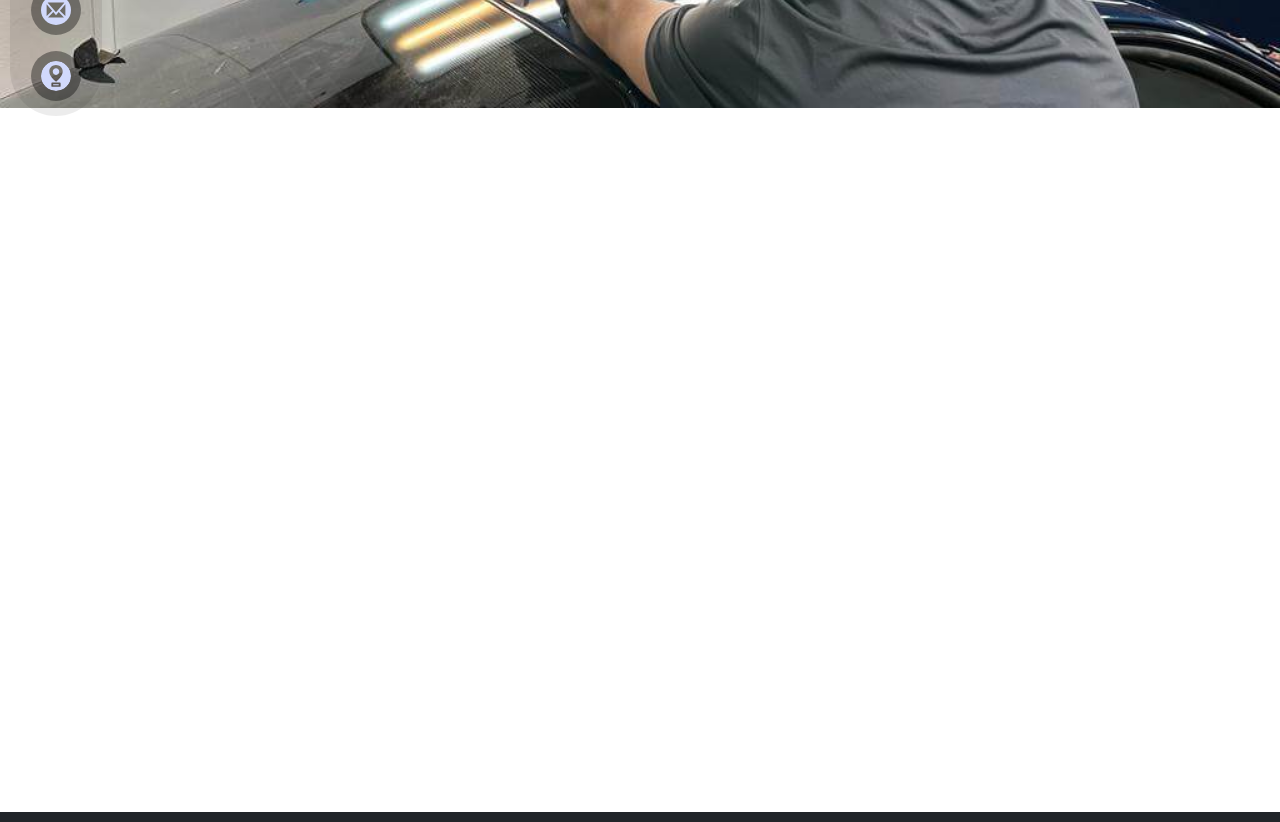
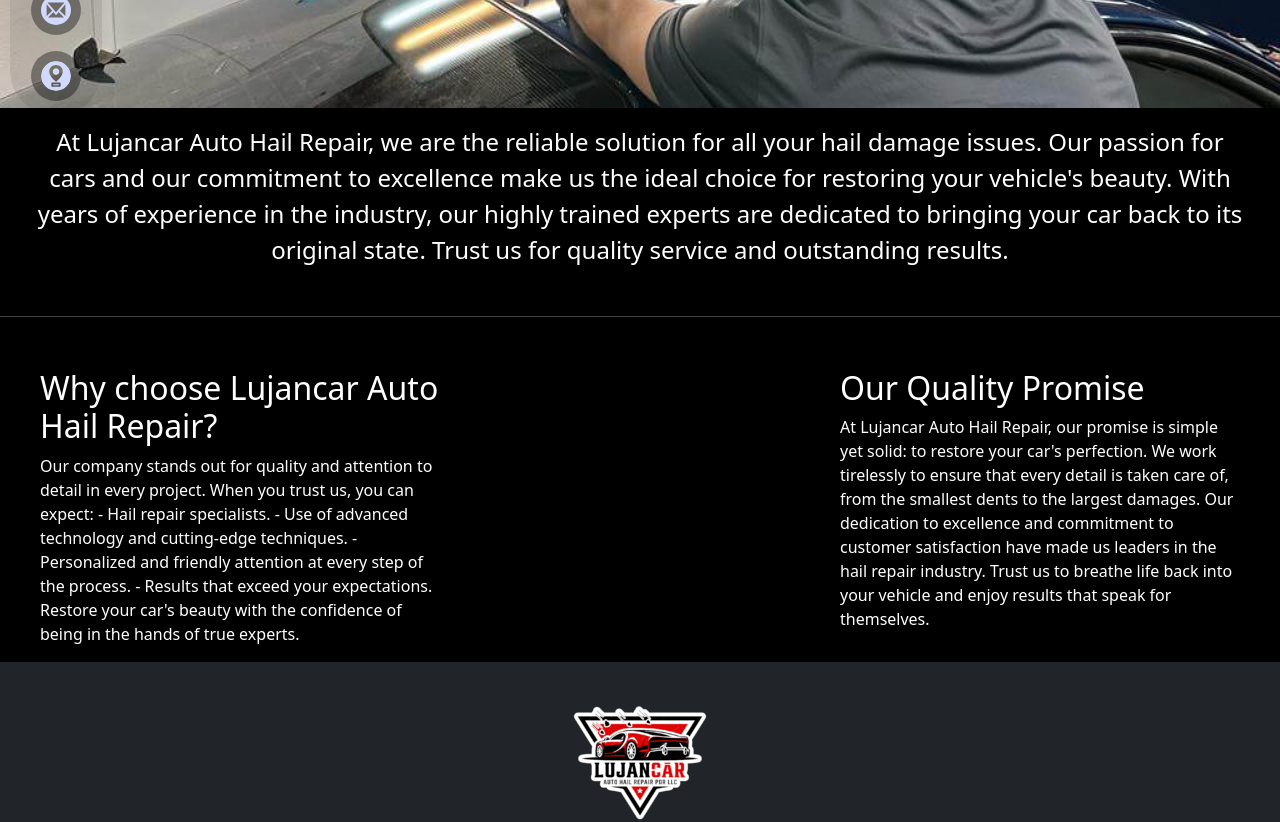
Before and after one commit to DoangCespedes/Lujancar, a React (Vite) app: page / in a window 1280 px wide. Shown: the part 580-1402 px from the top of the page. Built offline with nearby package versions, Linux system fonts and the light colour scheme.

Commit message:
creando el main y sus articles

```diff
--- a/src/views/Home/Home.jsx
+++ b/src/views/Home/Home.jsx
@@ -1,25 +1,36 @@
 import React from 'react'
 import { Banner } from '../../Core/infrastructure/components/banner/Banner'
 import { Services } from '../../Core/infrastructure/components/sections/services/services'
+import './Style.css'
 
 export const Home = () => {
   return (
     <>
         <Banner/>
-      <div className='container'>
-        <p>Lorem ipsum dolor sit amet consectetur adipisicing elit. Ab rerum dicta similique doloribus mollitia delectus rem aperiam amet perferendis explicabo provident, maiores officia. Ipsa vel, adipisci maxime vitae cum sed.</p>
-        <p>Lorem ipsum dolor sit amet consectetur adipisicing elit. Ab rerum dicta similique doloribus mollitia delectus rem aperiam amet perferendis explicabo provident, maiores officia. Ipsa vel, adipisci maxime vitae cum sed.</p>
-        <p>Lorem ipsum dolor sit amet consectetur adipisicing elit. Ab rerum dicta similique doloribus mollitia delectus rem aperiam amet perferendis explicabo provident, maiores officia. Ipsa vel, adipisci maxime vitae cum sed.</p>
-        <p>Lorem ipsum dolor sit amet consectetur adipisicing elit. Ab rerum dicta similique doloribus mollitia delectus rem aperiam amet perferendis explicabo provident, maiores officia. Ipsa vel, adipisci maxime vitae cum sed.</p>
-        <p>Lorem ipsum dolor sit amet consectetur adipisicing elit. Ab rerum dicta similique doloribus mollitia delectus rem aperiam amet perferendis explicabo provident, maiores officia. Ipsa vel, adipisci maxime vitae cum sed.</p>
-        <p>Lorem ipsum dolor sit amet consectetur adipisicing elit. Ab rerum dicta similique doloribus mollitia delectus rem aperiam amet perferendis explicabo provident, maiores officia. Ipsa vel, adipisci maxime vitae cum sed.</p>
-        <p>Lorem ipsum dolor sit amet consectetur adipisicing elit. Ab rerum dicta similique doloribus mollitia delectus rem aperiam amet perferendis explicabo provident, maiores officia. Ipsa vel, adipisci maxime vitae cum sed.</p>
-        <p>Lorem ipsum dolor sit amet consectetur adipisicing elit. Ab rerum dicta similique doloribus mollitia delectus rem aperiam amet perferendis explicabo provident, maiores officia. Ipsa vel, adipisci maxime vitae cum sed.</p>
-        <p>Lorem ipsum dolor sit amet consectetur adipisicing elit. Ab rerum dicta similique doloribus mollitia delectus rem aperiam amet perferendis explicabo provident, maiores officia. Ipsa vel, adipisci maxime vitae cum sed.</p>
-        <p>Lorem ipsum dolor sit amet consectetur adipisicing elit. Ab rerum dicta similique doloribus mollitia delectus rem aperiam amet perferendis explicabo provident, maiores officia. Ipsa vel, adipisci maxime vitae cum sed.</p>
-        <p>Lorem ipsum dolor sit amet consectetur adipisicing elit. Ab rerum dicta similique doloribus mollitia delectus rem aperiam amet perferendis explicabo provident, maiores officia. Ipsa vel, adipisci maxime vitae cum sed.</p>
+      <main className='bg-black'>
+        <article className='principal'>
+          <p>At Lujancar Auto Hail Repair, we are the reliable solution for all your hail damage issues. Our passion for cars and our commitment to excellence make us the ideal choice for restoring your vehicle's beauty. With years of experience in the industry, our highly trained experts are dedicated to bringing your car back to its original state. Trust us for quality service and outstanding results.</p>
+        </article>
+        <hr/>
+        <div className='section_2'>
+          <article className='cards'>
+            <h2>Why choose Lujancar Auto Hail Repair?</h2>
+            <p>Our company stands out for quality and attention to detail in every project. When you trust us, you can expect:
 
-      </div>
+              - Hail repair specialists.
+              - Use of advanced technology and cutting-edge techniques.
+              - Personalized and friendly attention at every step of the process.
+              - Results that exceed your expectations.
+
+              Restore your car's beauty with the confidence of being in the hands of true experts.
+            </p>
+          </article>
+          <article className='cards'>
+            <h2>Our Quality Promise</h2>
+            <p>At Lujancar Auto Hail Repair, our promise is simple yet solid: to restore your car's perfection. We work tirelessly to ensure that every detail is taken care of, from the smallest dents to the largest damages. Our dedication to excellence and commitment to customer satisfaction have made us leaders in the hail repair industry. Trust us to breathe life back into your vehicle and enjoy results that speak for themselves.</p>
+          </article>
+        </div>
+      </main>
       <Services/>
 
     </>
--- /dev/null
+++ b/src/views/Home/Style.css
@@ -0,0 +1,24 @@
+.principal{
+    /* margin-top: .5rem; */
+    font-size: 1.5rem;
+    text-align: center;
+    padding: 1rem 2rem 1rem 2rem;
+
+}
+
+.section_2{
+    display: flex;
+    flex-wrap: wrap;
+    justify-content: space-between;
+    max-width: 1200px;
+    margin: auto;
+    margin-top: 2rem;
+}
+
+.section_2 .cards{
+    max-width: 400px;
+    display: flex;
+    flex-direction: column;
+    margin-top: 20px;
+    font-weight: 500;
+}
```
